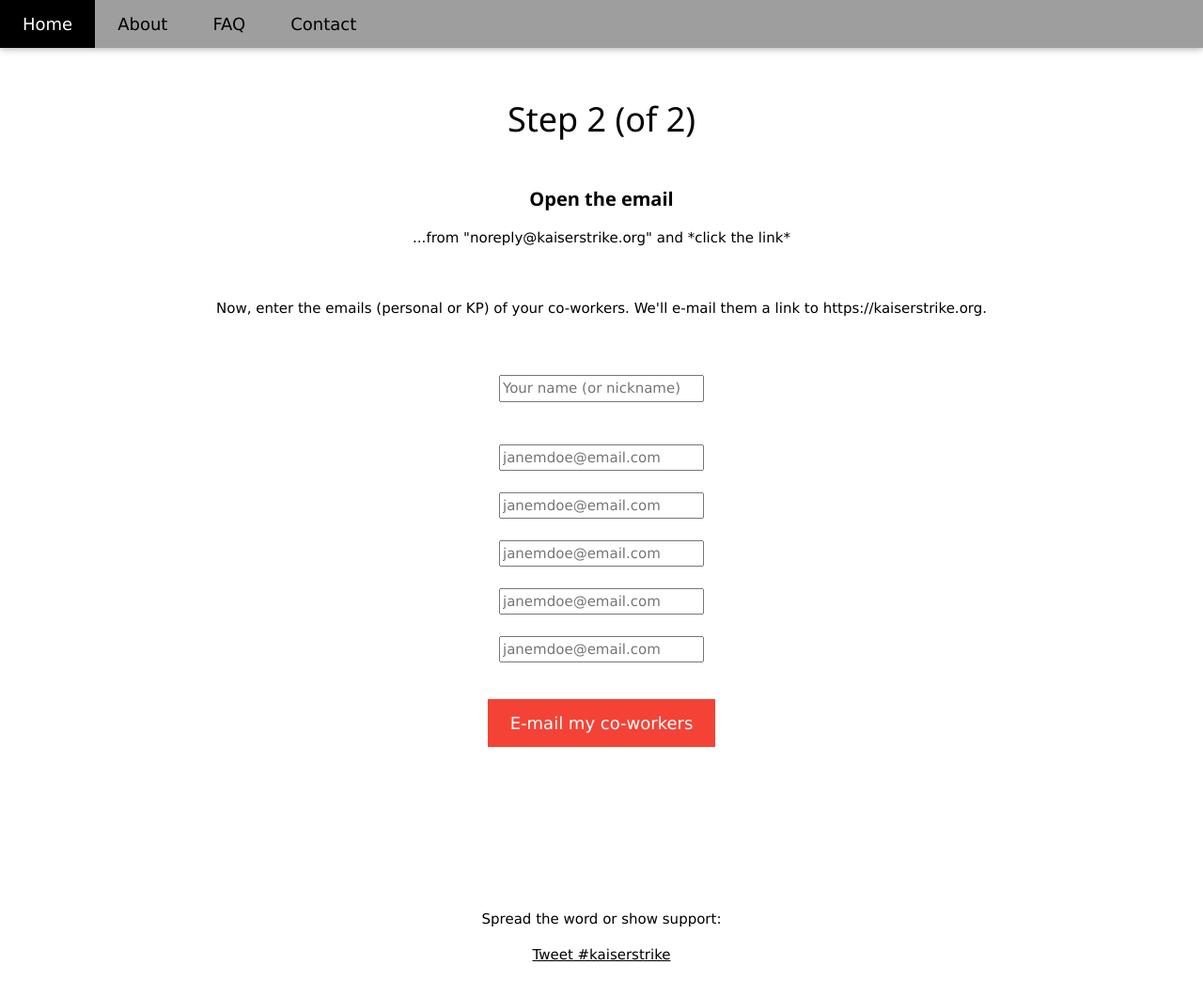
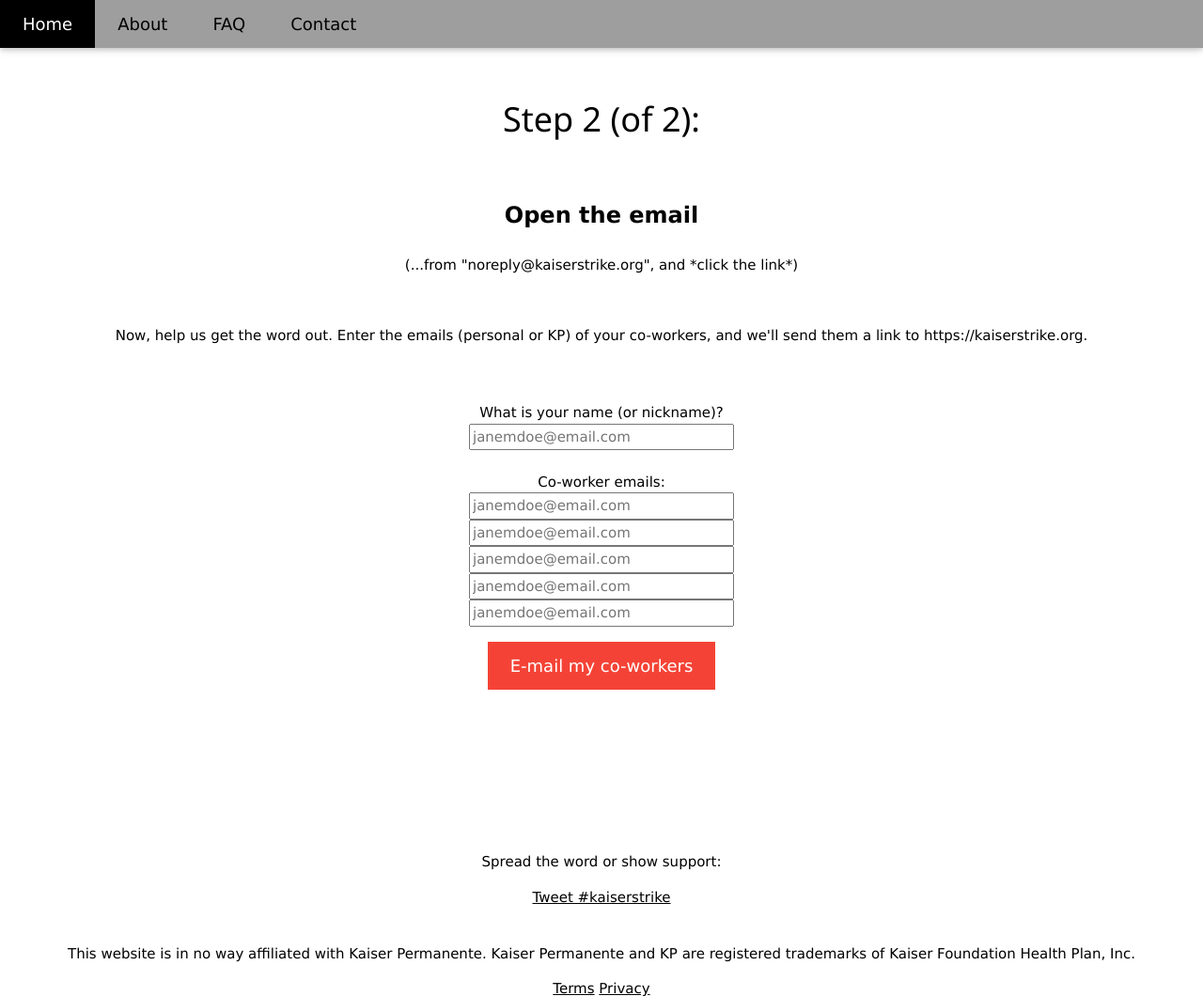
Before and after one commit to morgworth/KP-Strike-Pledge-App, a Django app: page /success/ in a window 1280 px wide. Shown: the top 1060 px of the page at 94% size. Run offline with Django 3.2, Linux system fonts and the light colour scheme; some libraries are stand-ins or nearby versions.

Commit message:
Update success.html

```diff
--- a/strike_pledge/pledge/forms.py
+++ b/strike_pledge/pledge/forms.py
@@ -28,15 +28,15 @@ class ValidateForm(forms.Form):
     )
     union_member = forms.ChoiceField(choices=union_list, required=True, label='')
     tweet = forms.CharField(max_length=237, required=False, initial='', label='', widget=forms.Textarea(attrs={'placeholder':'Your comment will be tweeted anonymously, along with "#kaiserstrike #wearekaiserworkers @aboutKP'}))
-    personal_email=forms.EmailField(required=False, label='', initial='', widget=forms.TextInput(attrs={'placeholder':'janemdoe@email.com'}))
+    personal_email = forms.EmailField(required=False, label='', initial='', widget=forms.TextInput(attrs={'placeholder':'janemdoe@email.com'}))
 
 class ReferralForm(forms.Form):
-    referrer = forms.CharField(required=False, widget=forms.TextInput(attrs={'placeholder':'Your name (or nickname)','size':22}))
-    email1 = forms.CharField(required=False, widget=forms.TextInput(attrs={'placeholder':'janemdoe@email.com','size':22}))
-    email2 = forms.CharField(required=False, widget=forms.TextInput(attrs={'placeholder':'janemdoe@email.com','size':22}))
-    email3 = forms.CharField(required=False, widget=forms.TextInput(attrs={'placeholder':'janemdoe@email.com','size':22}))
-    email4 = forms.CharField(required=False, widget=forms.TextInput(attrs={'placeholder':'janemdoe@email.com','size':22}))
-    email5 = forms.CharField(required=False, widget=forms.TextInput(attrs={'placeholder':'janemdoe@email.com','size':22}))
+    referrer = forms.CharField(required=False, widget=forms.TextInput(attrs={'placeholder':'Jane','size':22}))
+    email1 = forms.CharField(required=False, widget=forms.TextInput(attrs={'placeholder':'johndoe@email.com','size':22}))
+    email2 = forms.CharField(required=False, widget=forms.TextInput(attrs={'placeholder':'johndoe@email.com','size':22}))
+    email3 = forms.CharField(required=False, widget=forms.TextInput(attrs={'placeholder':'johndoe@email.com','size':22}))
+    email4 = forms.CharField(required=False, widget=forms.TextInput(attrs={'placeholder':'johndoe@email.com','size':22}))
+    email5 = forms.CharField(required=False, widget=forms.TextInput(attrs={'placeholder':'johndoe@email.com','size':22}))
 
 class HelpForm(forms.Form):
     question = forms.CharField(max_length=300, required=True, initial='', label='', widget=forms.Textarea())
--- a/strike_pledge/templates/success.html
+++ b/strike_pledge/templates/success.html
@@ -9,7 +9,7 @@
 <meta property="og:type"          content="website">
 <meta property="og:title"         content="kaiserstrike.org">
 <meta property="og:description"   content="Join the Kaiser strike">
-<link rel="stylesheet" href="/static/w3.css">
+<link rel="stylesheet" href="https://www.w3schools.com/w3css/4/w3.css">
 <link rel="stylesheet" href="https://cdnjs.cloudflare.com/ajax/libs/font-awesome/4.7.0/css/font-awesome.min.css">
 {% load static %}
 </head>
@@ -42,19 +42,21 @@
 </div>
 <!-- First Grid -->
 <div class="w3-container w3-white w3-center" style="padding:90px 16px">
-  <h1 class="w3-xxlarge">Step 2 (of 2)</h1><br>
-  <h4><b>Open the email</b></h4>
-  <p>...from "noreply@kaiserstrike.org" and *click the link*</p><br>
-  <p>Now, enter the emails (personal or KP) of your co-workers. We'll e-mail them a link to https://kaiserstrike.org.</p><br>
+  <h1 class="w3-xxlarge">Step 2 (of 2):</h1><br>
+  <p class="w3-xlarge"><b>Open the email</b></p>
+  <p>(...from "noreply@kaiserstrike.org", and *click the link*)</p><br>
+  <p>Now, help us get the word out. Enter the emails (personal or KP) of your co-workers, and we'll send them a link to https://kaiserstrike.org.</p><br>
   <br>
   <form method="post">
     {% csrf_token %}
-    <div align="center">{{ form.referrer }}<br><br><br></div>
-    <div align="center">{{ form.email1 }}<br><br></div>
-    <div align="center">{{ form.email2 }}<br><br></div>
-    <div align="center">{{ form.email3 }}<br><br></div>
-    <div align="center">{{ form.email4 }}<br><br></div>
-    <div align="center">{{ form.email5 }}<br><br></div>
+    <label for="referrer">What is your name (or nickname)?</label><br>
+    <tr><th></th><td><input type="text" size="30" name="referrer" placeholder="janemdoe@email.com" id="referrer"></td></tr><br><br>
+    <label for="email1">Co-worker emails:</label><br>
+    <tr><th></th><td><input type="text" size="30" name="email1" placeholder="janemdoe@email.com" id="email1"></td></tr><br>
+    <tr><th></th><td><input type="text" size="30" name="email2" placeholder="janemdoe@email.com" id="email2"></td></tr><br>
+    <tr><th></th><td><input type="text" size="30" name="email3" placeholder="janemdoe@email.com" id="email3"></td></tr><br>
+    <tr><th></th><td><input type="text" size="30" name="email4" placeholder="janemdoe@email.com" id="email4"></td></tr><br>
+    <tr><th></th><td><input type="text" size="30" name="email5" placeholder="janemdoe@email.com" id="email5"></td></tr><br>
     <div class="form-actions" align="center"></div>
   	<button type="submit" class="w3-button w3-center w3-red w3-padding-large w3-large w3-margin-top">E-mail my co-workers</button>
   </form>
```
